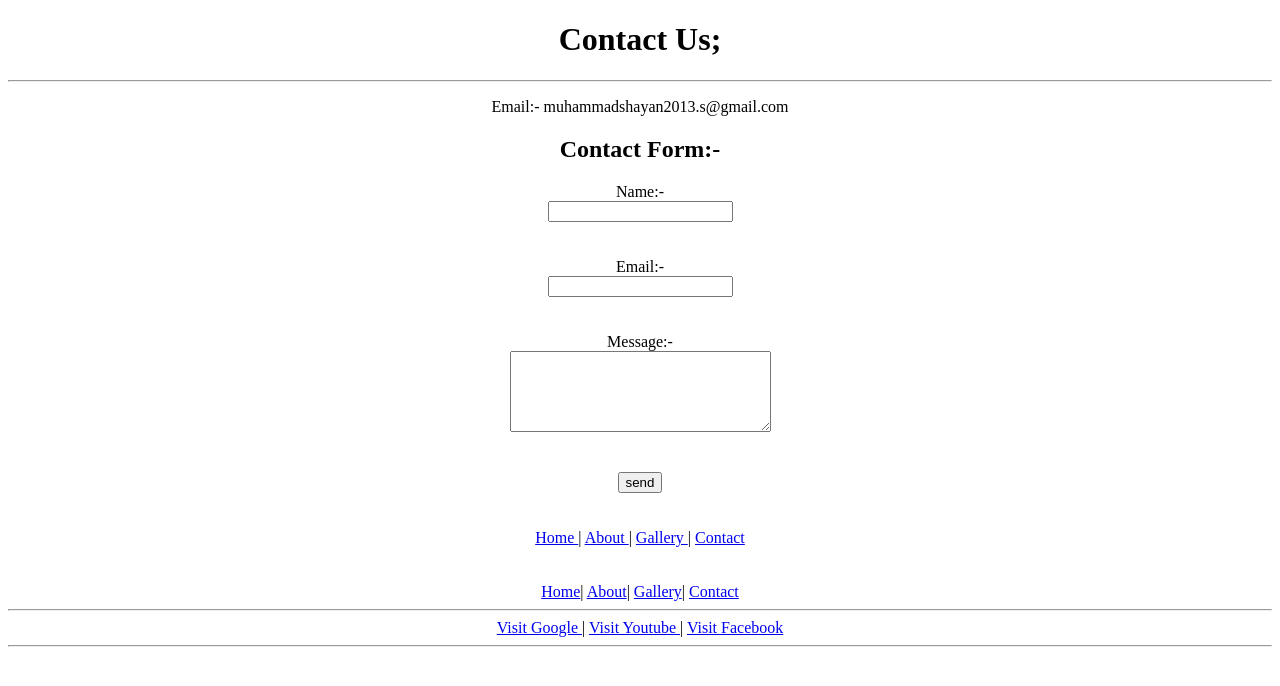
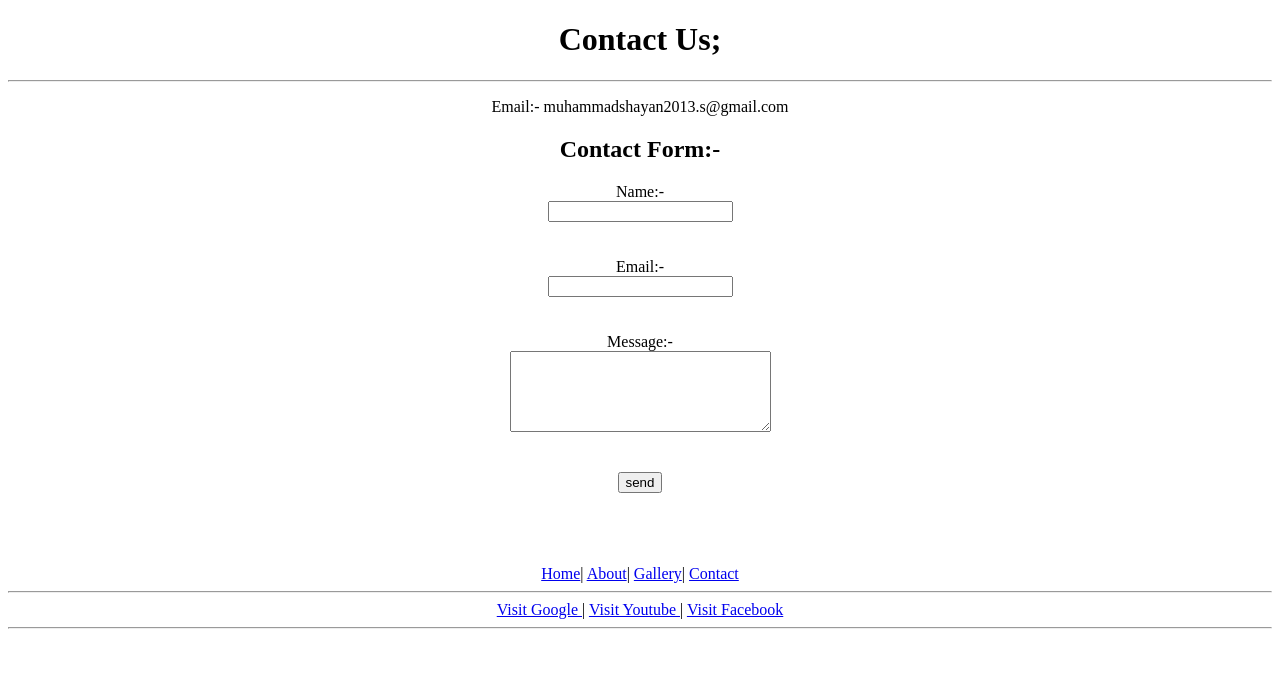
Before and after one commit to shah-dev67/Assignment-no-10-2-, a plain HTML site: page contact.html in a window 1280 px wide. Drawn offline with Linux system fonts and the light colour scheme.

Commit message:
Update contact.html

```diff
--- a/contact.html
+++ b/contact.html
@@ -19,12 +19,7 @@
         <textarea rows="5" cols="30"></textarea></center><br><br>
         <center><input type="submit" value="send"></center><br><br>
     </form>
-    <nav><center>
-    <a href="index.html"> Home </a>|
-    <a href="about.html"> About </a>|
-    <a href="gallery.html"> Gallery </a>|
-    <a href="contact.html"> Contact </a>
-   </center> </nav><br><br>
+    <br><br>
     <nev><center>
     <a href="index.html">Home</a>|
     <a href="about.html">About</a>|
```
